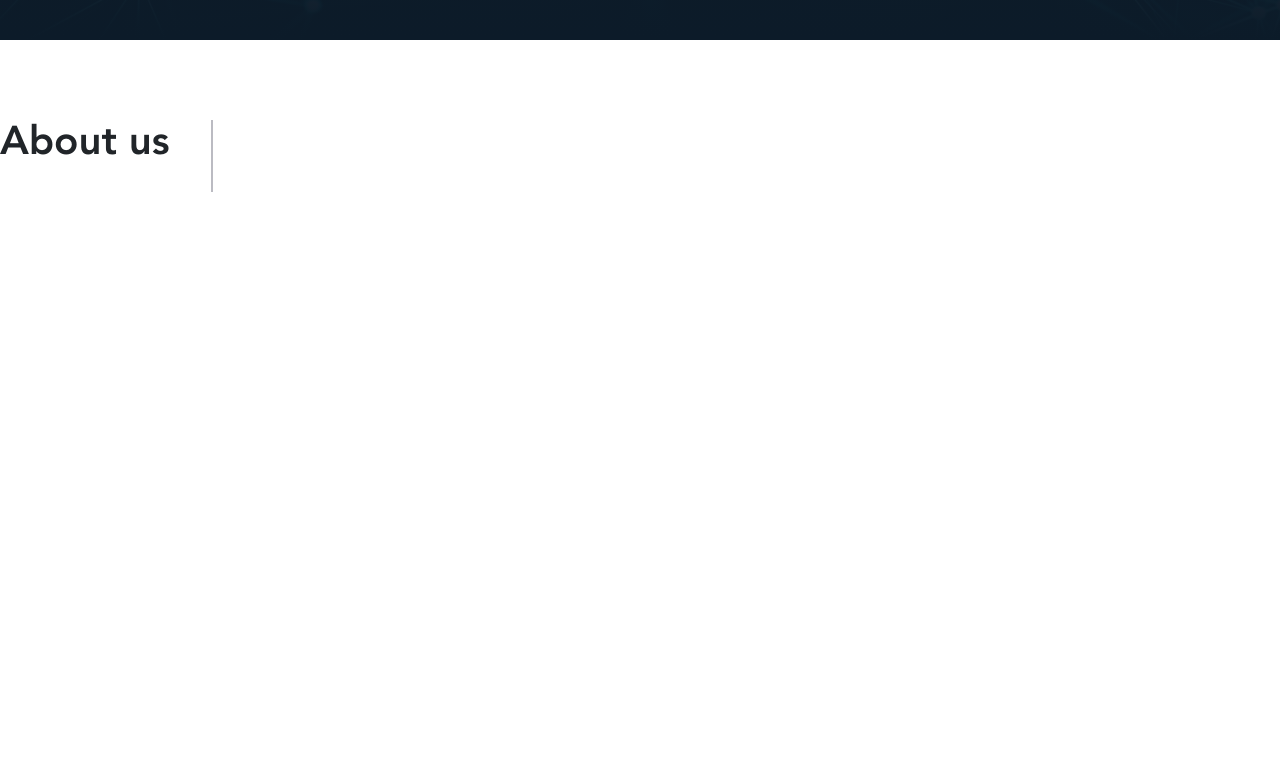
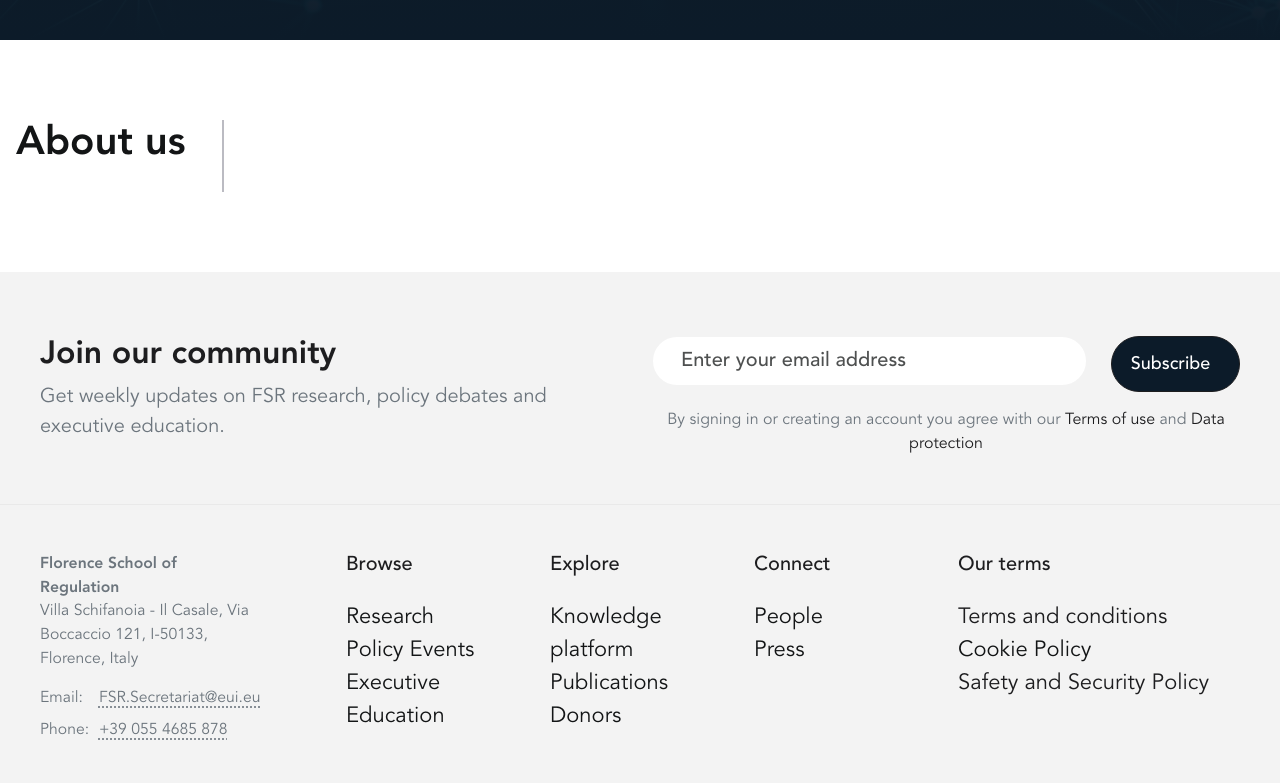
Before and after one commit to rscas-digital-unit/LifeNets, an Angular app in the folder workspace-life-nets/: page /about in a window 1280 px wide. Shown: the part 760-1543 px from the top of the page. Before the commit the page ends 1032 px from the top, so only its background shows below. Built offline with nearby package versions, Linux system fonts and the light colour scheme.

Commit message:
Added footer to about and removed bootstrap css

```diff
--- a/workspace-life-nets/angular.json
+++ b/workspace-life-nets/angular.json
@@ -30,8 +30,7 @@
             ],
             "styles": [
               "src/styles.css",
-              "src/assets/dist/css/style.css",
-              "node_modules/bootstrap/dist/css/bootstrap.min.css"
+              "src/assets/dist/css/style.css"
             ],
             "scripts": ["node_modules/bootstrap/dist/js/bootstrap.bundle.min.js"]
           },
@@ -91,8 +90,7 @@
             ],
             "styles": [
               "src/styles.css",
-              "src/assets/dist/css/style.css",
-              "node_modules/bootstrap/dist/css/bootstrap.min.css"
+              "src/assets/dist/css/style.css"
             ],
             "scripts": ["node_modules/bootstrap/dist/js/bootstrap.bundle.min.js"]
           }
--- a/workspace-life-nets/src/app/components/pages/page-about/page-about.component.html
+++ b/workspace-life-nets/src/app/components/pages/page-about/page-about.component.html
@@ -40,10 +40,10 @@
     </div>
 </div>
 
-<div>
-   <p class="mb-0 w-75" [innerHTML]="repository.getAbout().content">
-
-            </p>
+<div class="container-fluid">
+   <p class="mb-0 w-75" [innerHTML]="repository.getAbout().content"> </p>
 </div>
 
 <app-two-columns [items]="repository.getAbout().tabs"></app-two-columns>
+
+<app-footer></app-footer>
--- a/workspace-life-nets/src/app/components/pages/page-about/page-about.component.ts
+++ b/workspace-life-nets/src/app/components/pages/page-about/page-about.component.ts
@@ -3,12 +3,14 @@
 import { RouterLink } from '@angular/router';
 import { TwoColumnsComponent } from '../../widgets/two-columns/two-columns.component';
 import { InfoItem } from '../../../models/info-item.model';
+import { FooterComponent } from '../../widgets/footer/footer.component';
 
 
 
 @Component({
   selector: 'app-page-about',
-  imports: [RouterLink,TwoColumnsComponent],
+  standalone: true,
+  imports: [RouterLink, TwoColumnsComponent, FooterComponent],
   templateUrl: './page-about.component.html',
   styleUrl: './page-about.component.css',
 })
--- a/workspace-life-nets/src/app/components/widgets/footer/footer.component.ts
+++ b/workspace-life-nets/src/app/components/widgets/footer/footer.component.ts
@@ -2,6 +2,7 @@
 
 @Component({
   selector: 'app-footer',
+  standalone: true,
   imports: [],
   templateUrl: './footer.component.html',
   styleUrl: './footer.component.css',
--- a/workspace-life-nets/src/app/components/widgets/two-columns/two-columns.component.html
+++ b/workspace-life-nets/src/app/components/widgets/two-columns/two-columns.component.html
@@ -1,6 +1,5 @@
-<div class="container-fluid">
-  <div class="Tabs my-9">
-    <div class="row align-items-stretch">
+<div class="Tabs my-9">
+    <div class="row align-items-stretch g-0 px-3">
 
       <!-- COLONNA SINISTRA: NAV -->
       <div
@@ -28,10 +27,10 @@
       </div>
 
       <!-- COLONNA DESTRA: CONTENUTO -->
-      <div class="col-lg-10 tab-content" id="v-pills-tabContent">
+      <div class="col-lg-10 tab-content" id="v-pills-tabContent ps-3">
         <div
           *ngFor="let item of items; let primo = first; trackBy: trackById"
-          class="tab-pane fade"
+          class="tab-pane fade ps-3"
           role="tabpanel"
           [id]="item.id"
           [class.show]="primo"
@@ -43,5 +42,4 @@
       </div>
 
     </div>
-  </div>
 </div>
--- a/workspace-life-nets/src/app/components/widgets/two-columns/two-columns.component.ts
+++ b/workspace-life-nets/src/app/components/widgets/two-columns/two-columns.component.ts
@@ -5,6 +5,7 @@
 
 @Component({
   selector: 'app-two-columns',
+  standalone: true,
   imports: [CommonModule],
   templateUrl: './two-columns.component.html',
   styleUrl: './two-columns.component.css',
```
